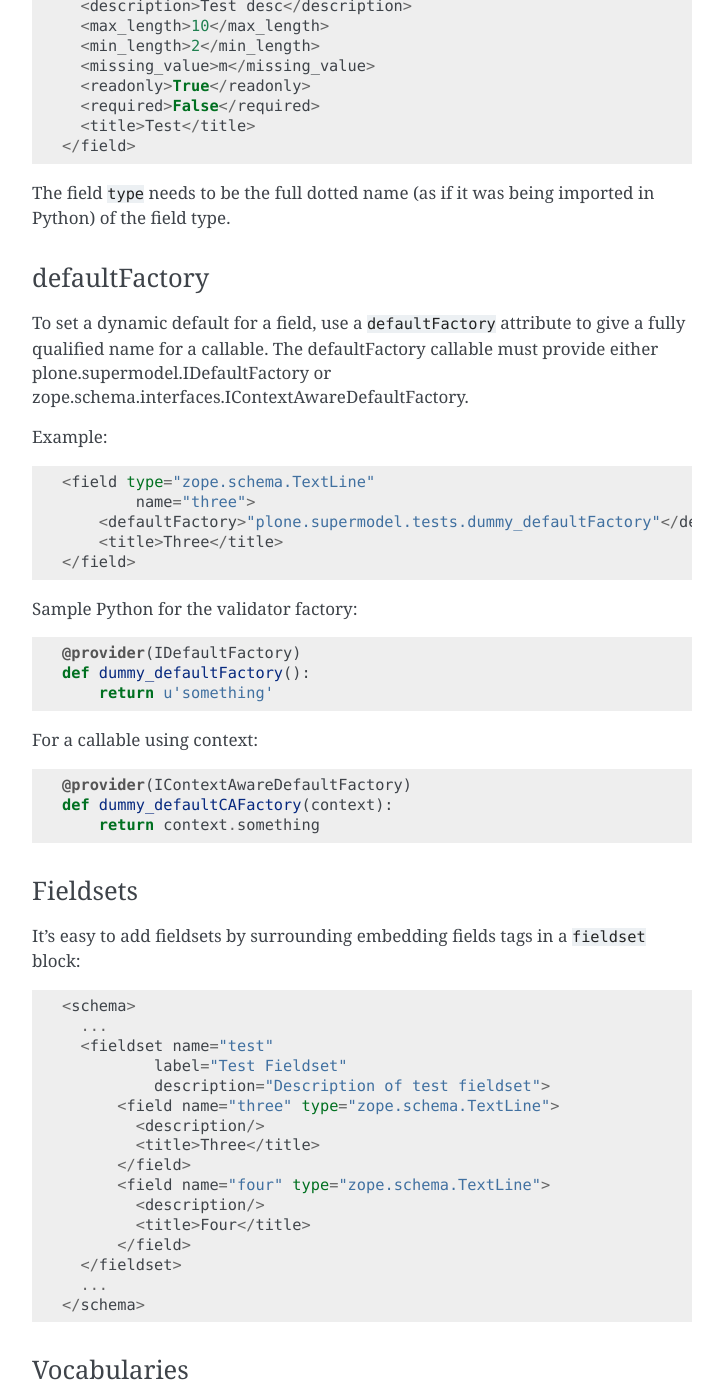
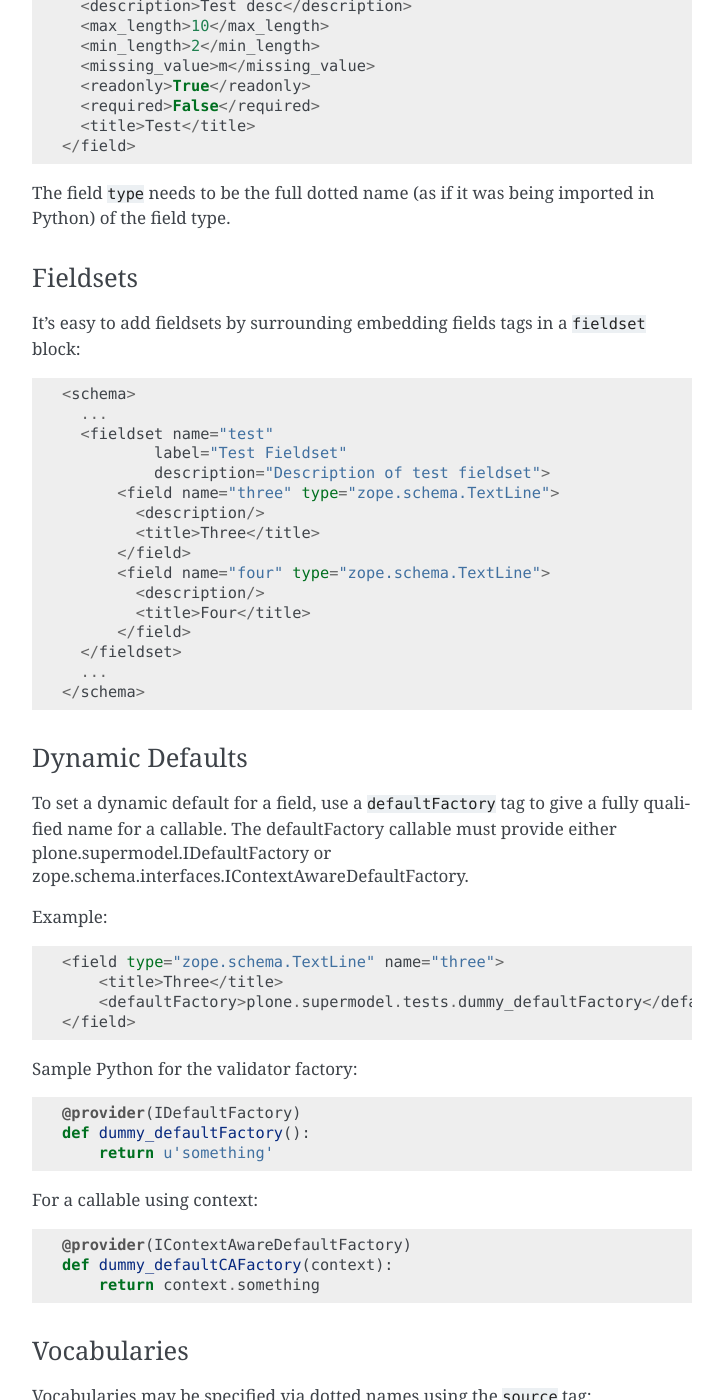
Before and after one commit to plone/plone.app.dexterity, a Sphinx documentation site: the page built from docs/reference/dexterity-xml.rst, in a window 1280 px wide and 1400 px high, scrolled down 1450 px. Shown: the whole window, without its empty margins (388-1111 px from the left). Built offline with Sphinx 7.4.7, drawn with Linux system fonts in a browser that asks for light colours; some of the changed lines change nothing that is shown; some of the changed text lies outside the part shown.

Commit message:
Reorganize XML ref for defaultFactory

```diff
--- a/docs/reference/dexterity-xml.rst
+++ b/docs/reference/dexterity-xml.rst
@@ -74,35 +74,6 @@
 The field ``type`` needs to be the full dotted name (as if it was being
 imported in Python) of the field type.
 
-defaultFactory
-~~~~~~~~~~~~~~
-
-To set a dynamic default for a field, use a ``defaultFactory`` attribute to
-give a fully qualified name for a callable. The defaultFactory callable must
-provide either plone.supermodel.IDefaultFactory or
-zope.schema.interfaces.IContextAwareDefaultFactory.
-
-Example::
-
-    <field type="zope.schema.TextLine"
-            name="three">
-        <defaultFactory>"plone.supermodel.tests.dummy_defaultFactory"</defaultFactory>
-        <title>Three</title>
-    </field>
-
-Sample Python for the validator factory::
-
-    @provider(IDefaultFactory)
-    def dummy_defaultFactory():
-        return u'something'
-
-For a callable using context::
-
-    @provider(IContextAwareDefaultFactory)
-    def dummy_defaultCAFactory(context):
-        return context.something
-
-
 Fieldsets
 ~~~~~~~~~
 
@@ -125,6 +96,35 @@
         ...
       </schema>
 
+
+Dynamic Defaults
+~~~~~~~~~~~~~~~~
+
+To set a dynamic default for a field, use a ``defaultFactory`` tag to
+give a fully qualified name for a callable. The defaultFactory callable must
+provide either plone.supermodel.IDefaultFactory or
+zope.schema.interfaces.IContextAwareDefaultFactory.
+
+Example::
+
+    <field type="zope.schema.TextLine" name="three">
+        <title>Three</title>
+        <defaultFactory>plone.supermodel.tests.dummy_defaultFactory</defaultFactory>
+    </field>
+
+Sample Python for the validator factory::
+
+    @provider(IDefaultFactory)
+    def dummy_defaultFactory():
+        return u'something'
+
+For a callable using context::
+
+    @provider(IContextAwareDefaultFactory)
+    def dummy_defaultCAFactory(context):
+        return context.something
+
+
 Vocabularies
 ~~~~~~~~~~~~
 
@@ -133,7 +133,7 @@
     <field name="dummy" type="zope.schema.Choice">
         <default>a</default>
         <description>Test desc</description>
-        <missing_v    alue/>
+        <missing_value/>
         <readonly>True</readonly>
         <required>False</required>
         <title>Test</title>
```
